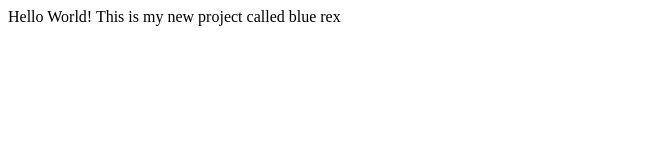
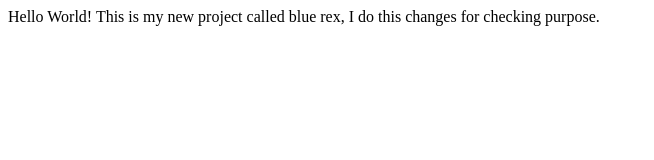
Before and after one commit to prkshshw/Blue_Rex, a plain HTML site: page index.html in a window 1280 px wide. Shown: the whole page, without its empty margins (0-654 px from the left). Drawn offline with Linux system fonts and the light colour scheme.

Commit message:
Test - 2/14/2025

```diff
--- a/index.html
+++ b/index.html
@@ -6,6 +6,6 @@
     <title>New - Blue Rex</title>
 </head>
 <body>
-    Hello World! This is my new project called blue rex
+    Hello World! This is my new project called blue rex, I do this changes for checking purpose.
 </body>
 </html>
```
